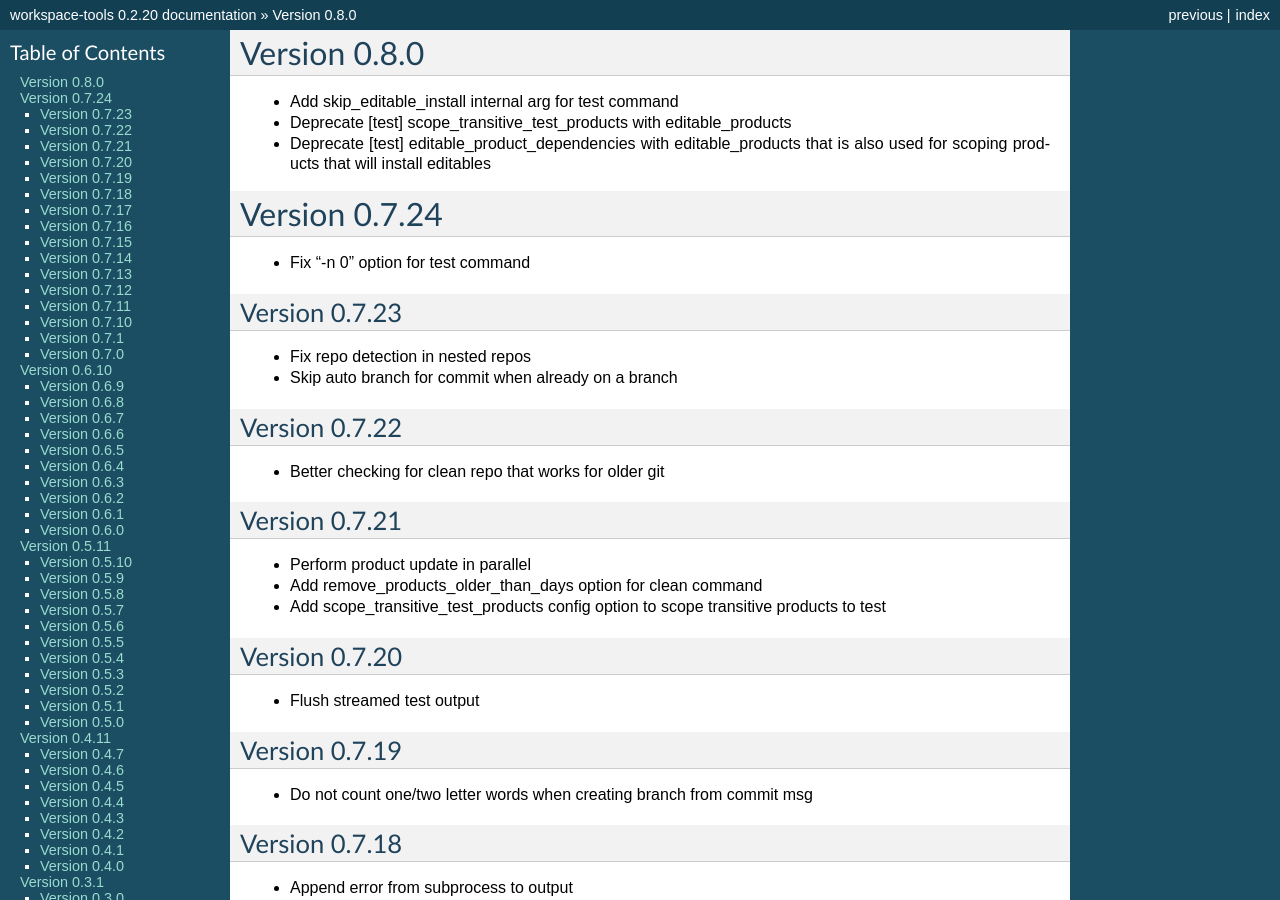
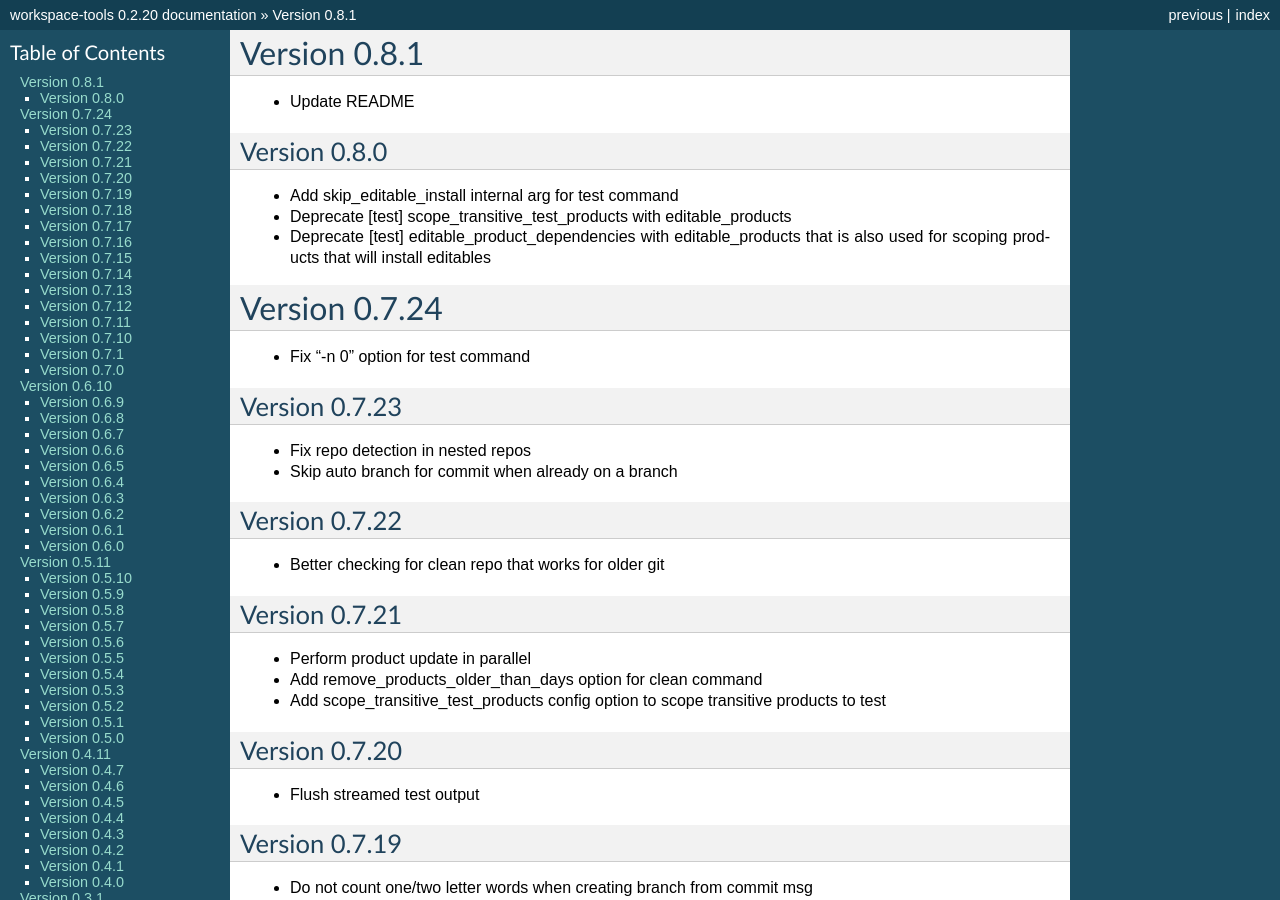
Before and after one commit to maxzheng/workspace-tools, a Sphinx documentation site: the page built from docs/CHANGELOG.rst, in a window 1280 px wide and 900 px high. Built offline with Sphinx 7.4.7, drawn with Linux system fonts in a browser that asks for light colours; some of the changed text lies outside the part shown.

Commit message:
Publish version 0.8.1

```diff
--- a/docs/CHANGELOG.rst
+++ b/docs/CHANGELOG.rst
@@ -1,5 +1,10 @@
+Version 0.8.1
+================================================================================
+
+* Update README
+
 Version 0.8.0
-================================================================================
+--------------------------------------------------------------------------------
 
 * Add skip_editable_install internal arg for test command
 * Deprecate [test] scope_transitive_test_products with editable_products
--- a/setup.py
+++ b/setup.py
@@ -10,7 +10,7 @@ def find_files(path):
 
 setuptools.setup(
   name='workspace-tools',
-  version='0.8.0',
+  version='0.8.1',
 
   author='Max Zheng',
   author_email='maxzheng.os @t gmail.com',
```
